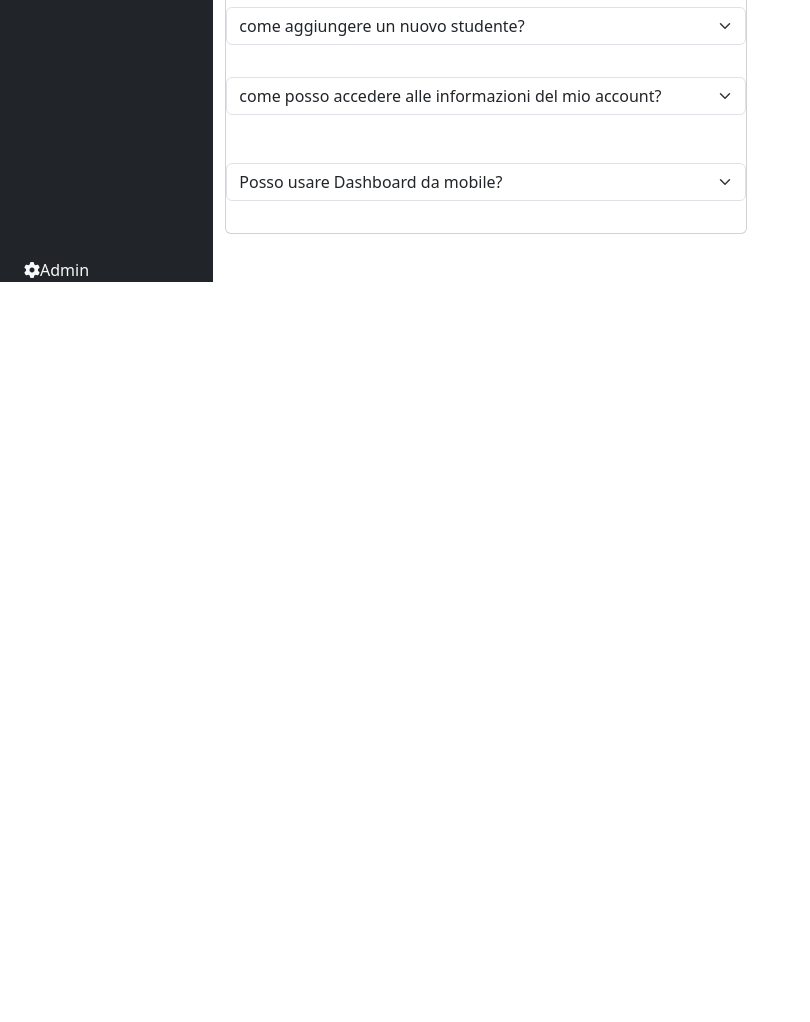
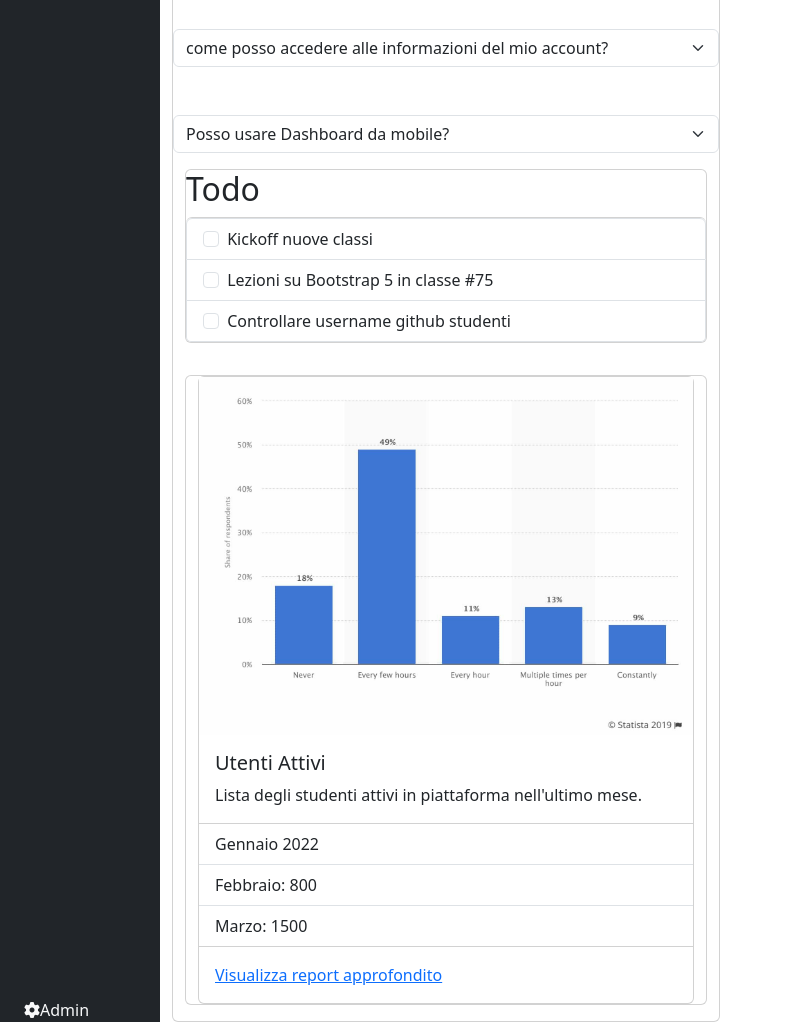
Before and after one commit to Gabbo-CYBER/html-css-bootstrap-dashboard, a plain HTML site: page index.html in a window 1280 px wide. Shown: the part 985-2007 px from the top of the page, without its empty margins (0-810 px from the left). Before the commit the page ends 1267 px from the top, so only its background shows below. Drawn offline with nearby package versions, Linux system fonts and the light colour scheme.

Commit message:
four commit

```diff
--- a/index.html
+++ b/index.html
@@ -105,7 +105,7 @@
 
                         </div>
                     </div>
-                    <div class="col-6 my-5">
+                    <div class=" col-12 col-md-6">
                         <div class="card">
                             <div class="card header">
                                 <h2>Prossime classi</h2>
@@ -244,7 +244,7 @@
                                                 <img class="avatar" src="./img/class-avatar.jpg" alt="">
                                                 Classe 75
                                             </th>
-                                            <td>1 febbraio</td>
+                                            <td>15 febbraio</td>
                                             <td>20%</td>
                                             <td><button type="button" class="btn btn-success"
                                                     style="--bs-btn-padding-y: .25rem; --bs-btn-padding-x: .5rem; --bs-btn-font-size: .75rem;">
@@ -298,34 +298,50 @@
                                                             </select>
                                                             <table class="table">
                                                                 <thead>
-
-
-
-
-
-
-
+                                                                    <div class="container-fluid">
+                                                                        <div class="row">
+                                                                            <div class=" col col-12">
+                                                                                <div class="card header">
+                                                                                    <h2>Todo</h2>
+                                                                                    <ul class="list-group">
+                                                                                        <li class="list-group-item">
+                                                                                          <input class="form-check-input me-1" type="checkbox" value="" id="firstCheckboxStretched">
+                                                                                          <label class="form-check-label stretched-link" for="firstCheckboxStretched">Kickoff nuove classi</label>
+                                                                                        </li>
+                                                                                        <li class="list-group-item">
+                                                                                          <input class="form-check-input me-1" type="checkbox" value="" id="secondCheckboxStretched">
+                                                                                          <label class="form-check-label stretched-link" for="secondCheckboxStretched">Lezioni su Bootstrap 5 in classe #75</label>
+                                                                                        </li>
+                                                                                        <li class="list-group-item">
+                                                                                          <input class="form-check-input me-1" type="checkbox" value="" id="thirdCheckboxStretched">
+                                                                                          <label class="form-check-label stretched-link" for="thirdCheckboxStretched">Controllare username github studenti </label>
+                                                                                        </li>
+                                                                                      </ul>
+                                                                                </div>
+                                                                            </div>
+                                                                        </div>
+                                                                        <div class="container-fluid">
+                                                                            <div class="row">
+                                                                                <div class=" col-12 col-md-6 my-3"></div>
+                                                                                    <div class="card header me-2">
+                                                                                        <div class="card">
+                                                                                            <img src="./img/stats.jpeg" alt="" class="w-100">
+                                                                                            <div class="card-body">
+                                                                                              <h5 class="card-title">Utenti Attivi</h5>
+                                                                                              <p class="card-text">Lista degli studenti attivi in piattaforma nell'ultimo mese.</p>
+                                                                                            </div>
+                                                                                            <ul class="list-group list-group-flush">
+                                                                                              <li class="list-group-item">Gennaio 2022</li>
+                                                                                              <li class="list-group-item">Febbraio: 800</li>
+                                                                                              <li class="list-group-item">Marzo: 1500</li>
+                                                                                            </ul>
+                                                                                            <div class="card-body">
+                                                                                              <a href="#" class="card-link">Visualizza report approfondito</a>
+                                                                                        </div>
+                                                                                    </div>
+                                                                                </div>
+                                                                            </div>
+                                                                        </div>
+</header>
 </body>
-
-
-
 </html>
-
-
-
-
-
-
-
-
-
-
-
-
-
-
-
-
-
-
-</header>
--- a/style.css
+++ b/style.css
@@ -29,7 +29,6 @@ li {
 }
 
 
-
 .col-4 {
     color: aliceblue;
     background-color: #157fd5;
@@ -38,3 +37,8 @@ li {
 .avatar {
     width: 6%
 }
+
+
+.col-1{
+    width: 10rem;
+}
```
